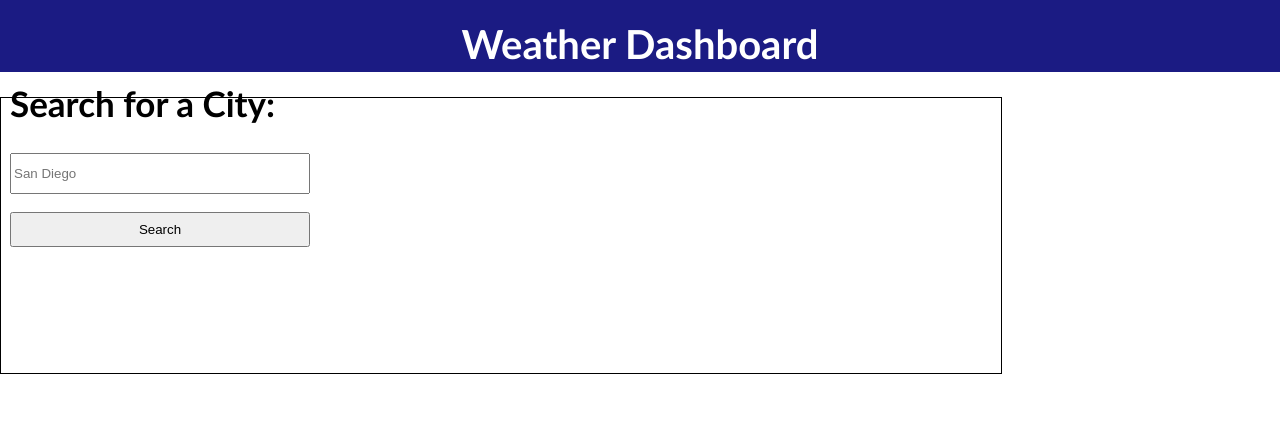
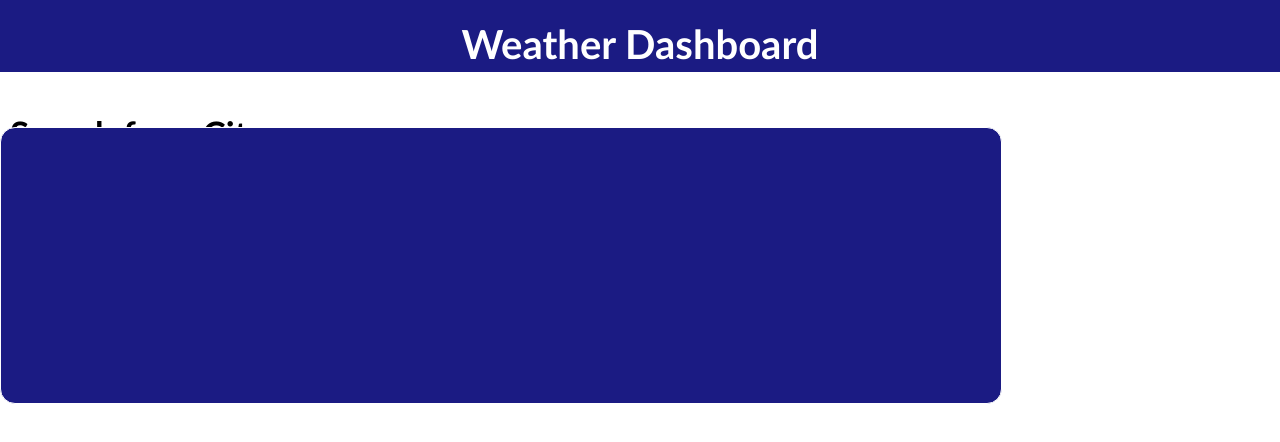
Before and after one commit to jsong73/weather-dashboard, a plain HTML site: page index.html in a window 1280 px wide. Drawn offline with Linux system fonts and the light colour scheme.

Commit message:
fixing css

```diff
--- a/assets/css/style.css
+++ b/assets/css/style.css
@@ -16,7 +16,7 @@ body{
 h2{
     font-size: 35px;
     margin-left: 10px;
-    margin-top:10px;
+    margin-top:40px;
     font-family:'Trebuchet MS', 'Lucida Sans Unicode', 'Lucida Grande', 'Lucida Sans', Arial, sans-serif;
 }
 
@@ -33,14 +33,17 @@ input{
 }
 
 #current-card{
+    background-color:  rgb(27, 27, 131);
+    color: white;
+    text-align: center;
+    border-radius: 15px;
     border: 1px solid;
     width: 1000px;
     height: 275px;
     position: relative;
+    bottom: 150px;
     margin-right: 550px;
     margin-left: auto;
-margin-top: -150px;
     font-size: 20px;
     font-family:'Trebuchet MS', 'Lucida Sans Unicode', 'Lucida Grande', 'Lucida Sans', Arial, sans-serif;
-
 }
--- a/assets/js/script.js
+++ b/assets/js/script.js
@@ -63,4 +63,3 @@ function getForecastCards(latVar, lonVar){
 
     }
     // getForecastCards();
-//
```
Lines whose indentation alone changed are shown as unchanged.
